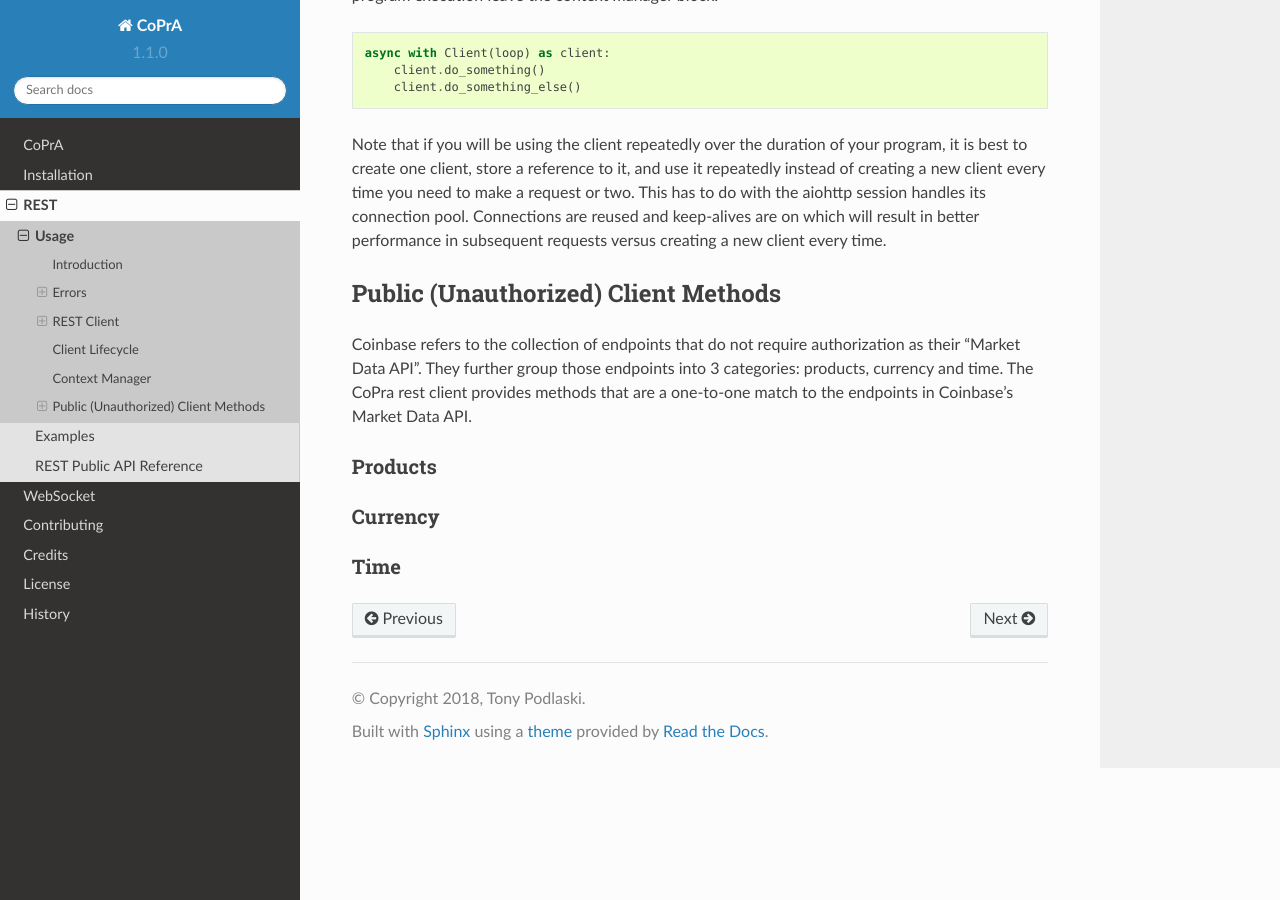
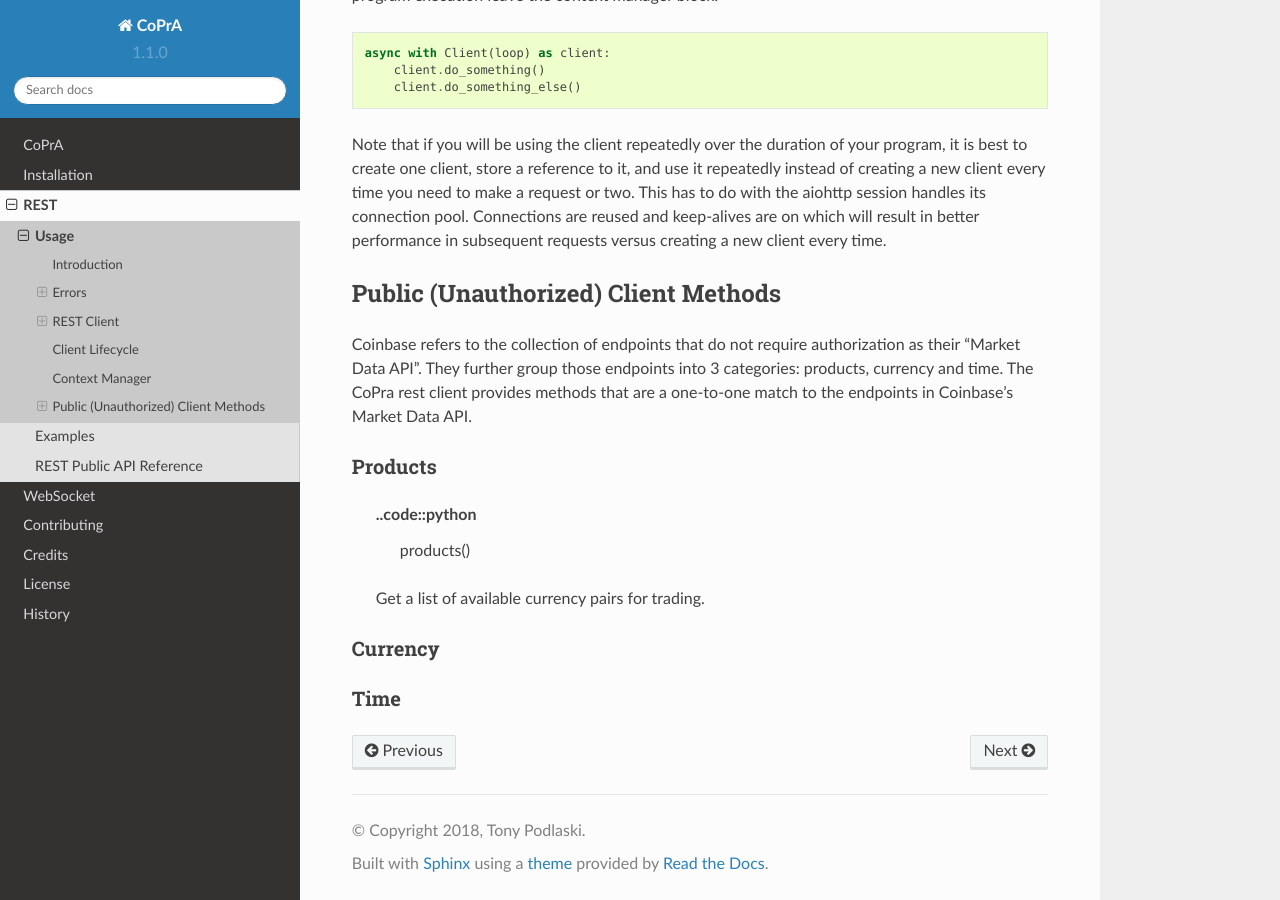
Before and after one commit to tpodlaski/copra, a Sphinx documentation site: the page built from docs/rest/usage.rst, in a window 1280 px wide and 900 px high, scrolled down 3116 px. Built offline with Sphinx 7.4.7 and the Read the Docs theme 2.0.0, drawn with Linux system fonts in a browser that asks for light colours.

Commit message:
Update usage.rst

```diff
--- a/docs/rest/usage.rst
+++ b/docs/rest/usage.rst
@@ -117,6 +117,11 @@ Coinbase refers to the collection of endpoints that do not require authorization
 Products
 ++++++++
 
+    ..code::python
+        products()
+
+    Get a list of available currency pairs for trading.
+
 Currency
 ++++++++
 
```
